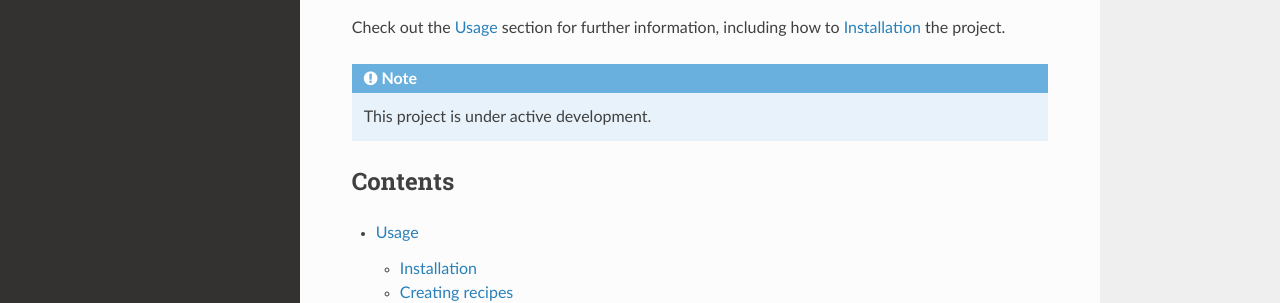
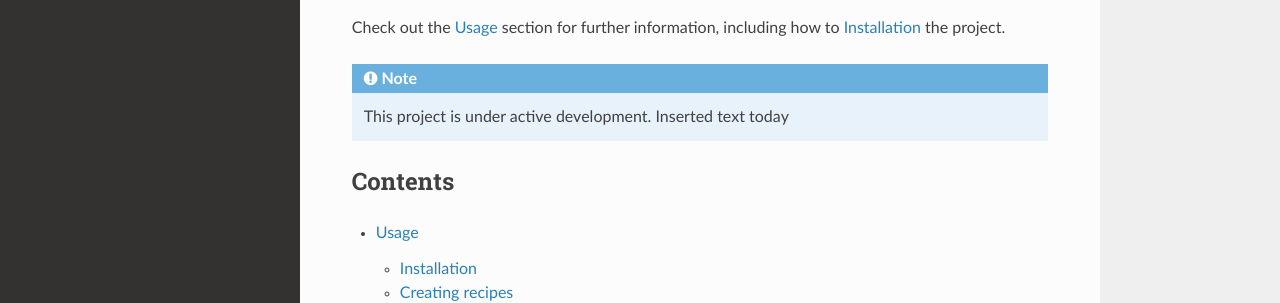
Before and after one commit to john-rouesnel/rtd-tutorial, a Sphinx documentation site: the page built from docs/source/index.rst, in a window 1280 px wide. Shown: the part 288-591 px from the top of the page. Built offline with Sphinx 7.4.7 and the Read the Docs theme 2.0.0, drawn with Linux system fonts in a browser that asks for light colours.

Commit message:
Insert Text today

```diff
--- a/docs/source/index.rst
+++ b/docs/source/index.rst
@@ -13,7 +13,7 @@ how to :ref:`installation` the project.
 
 .. note::
 
-   This project is under active development.
+   This project is under active development. Inserted text today
 
 Contents
 --------
```
